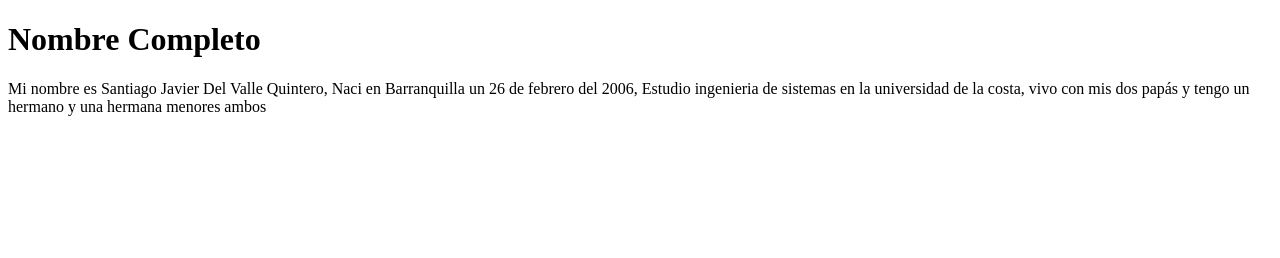
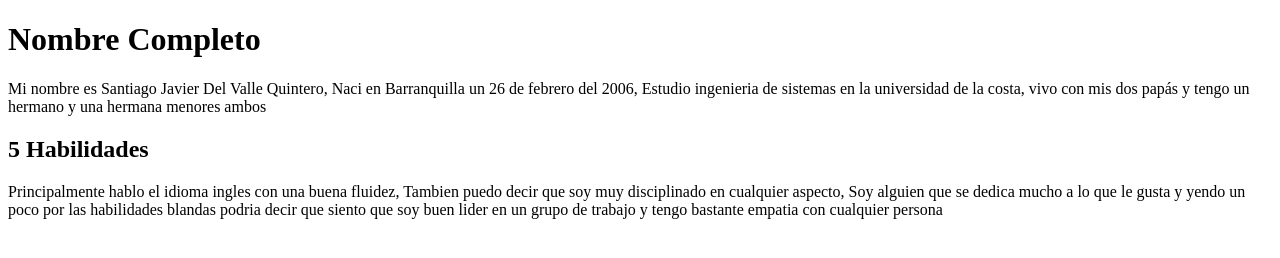
Before and after one commit to Santiago-dv/Ejercicio_1_buenaspracticas, a plain HTML site: page index.html in a window 1280 px wide. Drawn offline with Linux system fonts and the light colour scheme.

Commit message:
5 habilidades

```diff
--- a/index.html
+++ b/index.html
@@ -8,5 +8,8 @@
 <body>
     <h1>Nombre Completo</h1>
     <p>Mi nombre es Santiago Javier Del Valle Quintero, Naci en Barranquilla un 26 de febrero del 2006, Estudio ingenieria de sistemas en la universidad de la costa, vivo con mis dos papás y tengo un hermano y una hermana menores ambos</p>
+    <h2>5 Habilidades</h2>
+    <p>Principalmente hablo el idioma ingles con una buena fluidez, Tambien puedo decir que soy muy disciplinado en cualquier aspecto, Soy alguien que se dedica mucho a lo que le gusta y yendo un poco por las habilidades blandas podria decir que siento que soy buen lider en un grupo de trabajo y tengo bastante empatia con cualquier persona</p>
+
 </body>
 </html>
```
